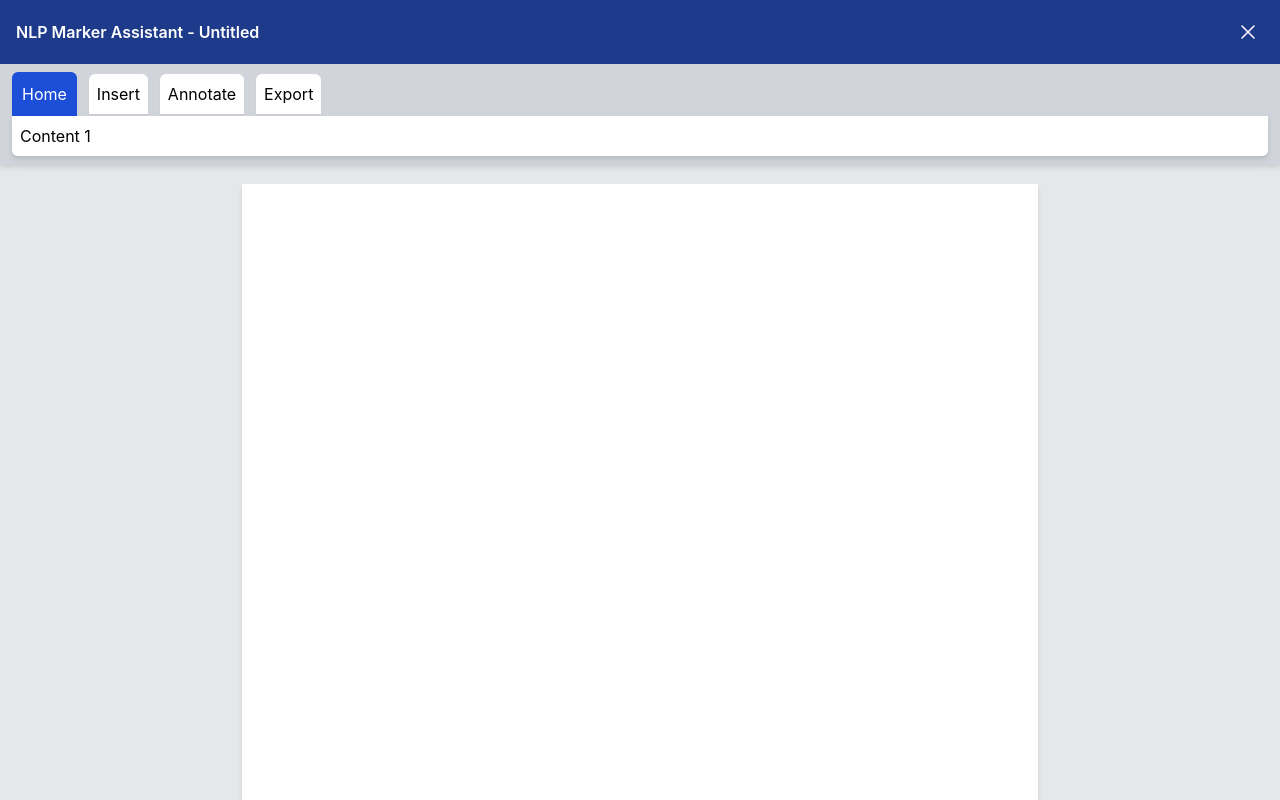
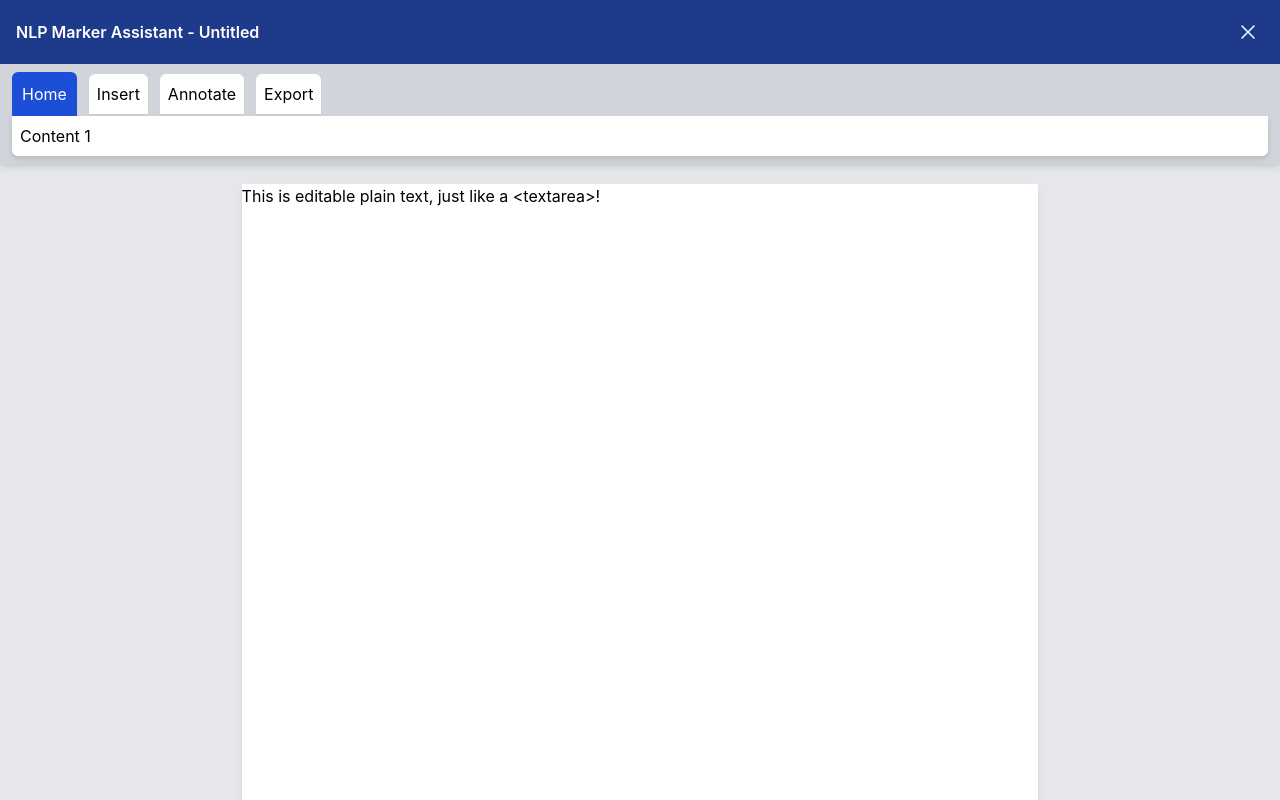
Before and after one commit to KoftaCrew/NLP-Marker-Frontend, a React (Create React App) app: page / in a window 1280 px wide. Both pictures are taken after a click on the element "New Exam". Built offline with nearby package versions, Linux system fonts and the light colour scheme.

Commit message:
[GP-18] Create editing environment (#4)
* Small bug

* [GP-16] Create editing page

* [GP-18] Create editing environment

```diff
--- a/package.json
+++ b/package.json
@@ -18,6 +18,9 @@
     "react-dom": "^18.2.0",
     "react-redux": "^8.0.5",
     "react-scripts": "5.0.1",
+    "slate": "^0.88.1",
+    "slate-history": "^0.86.0",
+    "slate-react": "^0.88.2",
     "web-vitals": "^2.1.4"
   },
   "scripts": {
--- a/src/pages/editor/components/PaperEditor.tsx
+++ b/src/pages/editor/components/PaperEditor.tsx
@@ -1,13 +1,42 @@
-import PaperPage from "./PaperPage";
+import { useCallback, useMemo } from "react";
+import { createEditor, Descendant } from "slate";
+import { withHistory } from "slate-history";
+import { Editable, RenderElementProps, Slate, withReact } from "slate-react";
+import Element from "./slate/Element";
 
 const PaperEditor = () => {
+  const editor = useMemo(() =>
+    withHistory(
+      withReact(
+        createEditor()
+      )
+    )
+  , []);
+  const renderElement = useCallback((props: RenderElementProps) => <Element {...props} />, []);
+
   return (
     <div className='flex flex-col items-center bg-gray-200 h-full overflow-y-auto'>
       <div>
-        <PaperPage />
+        <Slate editor={editor} value={initialValue}>
+          <Editable placeholder='hi' renderElement={renderElement}/>
+        </Slate>
       </div>
     </div>
   );
 };
 
+const initialValue: Descendant[] = [
+  {
+    type: 'page',
+    children: [
+      {
+        type: 'paragraph',
+        children: [
+          { text: 'This is editable plain text, just like a <textarea>!' }
+        ]
+      }
+    ]
+  }
+];
+
 export default PaperEditor;
--- a/src/pages/editor/components/PaperPage.tsx
+++ b/src/pages/editor/components/PaperPage.tsx
@@ -2,7 +2,11 @@ import { useSelector } from "react-redux";
 
 import { selectOpenFile } from "../../../store/OpenFileSlice";
 
-const PaperPage = () => {
+interface PaperPageProps {
+  children: React.ReactNode[];
+}
+
+const PaperPage = ( {children}: PaperPageProps ) => {
   const openFileSelector = useSelector(selectOpenFile);
 
   return (
@@ -12,7 +16,7 @@ const PaperPage = () => {
         width: `${openFileSelector?.data.width}pt`,
         aspectRatio: openFileSelector?.data.aspectRatio
       }}>
-
+      {children}
     </div>
   );
 };
--- /dev/null
+++ b/src/pages/editor/components/slate/Element.tsx
@@ -0,0 +1,13 @@
+import { RenderElementProps } from "slate-react";
+import PaperPage from "../PaperPage";
+
+const Element = ({ attributes, children, element }: RenderElementProps) => {
+  switch (element.type) {
+  case 'page':
+    return <PaperPage>{children}</PaperPage>;
+  default:
+    return <p {...attributes}>{children}</p>;
+  }
+};
+
+export default Element;
--- /dev/null
+++ b/src/pages/editor/components/slate/slate-types.d.ts
@@ -0,0 +1,111 @@
+import {
+  Descendant,
+  BaseEditor
+} from 'slate';
+import { ReactEditor } from 'slate-react';
+import { HistoryEditor } from 'slate-history';
+
+export type BlockQuoteElement = {
+  type: 'block-quote'
+  align?: string
+  children: Descendant[]
+}
+
+export type BulletedListElement = {
+  type: 'bulleted-list'
+  align?: string
+  children: Descendant[]
+}
+
+export type CheckListItemElement = {
+  type: 'check-list-item'
+  checked: boolean
+  children: Descendant[]
+}
+
+export type EditableVoidElement = {
+  type: 'editable-void'
+  children: EmptyText[]
+}
+
+export type HeadingElement = {
+  type: 'heading'
+  align?: string
+  children: Descendant[]
+}
+
+export type HeadingTwoElement = {
+  type: 'heading-two'
+  align?: string
+  children: Descendant[]
+}
+
+export type ImageElement = {
+  type: 'image'
+  url: string
+  children: EmptyText[]
+}
+
+export type LinkElement = { type: 'link'; url: string; children: Descendant[] }
+
+export type ButtonElement = { type: 'button'; children: Descendant[] }
+
+export type ListItemElement = { type: 'list-item'; children: Descendant[] }
+
+export type ParagraphElement = {
+  type: 'paragraph'
+  align?: string
+  children: Descendant[]
+}
+
+export type TableElement = { type: 'table'; children: TableRow[] }
+
+export type TableCellElement = { type: 'table-cell'; children: CustomText[] }
+
+export type TableRowElement = { type: 'table-row'; children: TableCell[] }
+
+export type TitleElement = { type: 'title'; children: Descendant[] }
+
+export type VideoElement = { type: 'video'; url: string; children: EmptyText[] }
+
+export type PageElement = { type: 'page'; children: Descendant[] }
+
+type CustomElement =
+  | BlockQuoteElement
+  | BulletedListElement
+  | CheckListItemElement
+  | EditableVoidElement
+  | HeadingElement
+  | HeadingTwoElement
+  | ImageElement
+  | LinkElement
+  | ButtonElement
+  | ListItemElement
+  | ParagraphElement
+  | TableElement
+  | TableRowElement
+  | TableCellElement
+  | TitleElement
+  | VideoElement
+  | PageElement
+
+export type CustomText = {
+  bold?: boolean
+  italic?: boolean
+  code?: boolean
+  text: string
+}
+
+export type EmptyText = {
+  text: string
+}
+
+export type CustomEditor = BaseEditor & ReactEditor & HistoryEditor
+
+declare module 'slate' {
+  interface CustomTypes {
+    Editor: CustomEditor
+    Element: CustomElement
+    Text: CustomText | EmptyText
+  }
+}
```
Also changed, not shown: .eslintrc.cjs, 1 other file (tests, documents, lock files or other folders).
